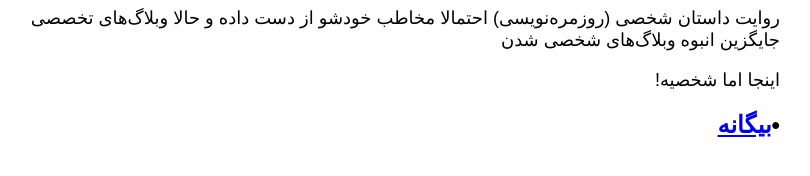
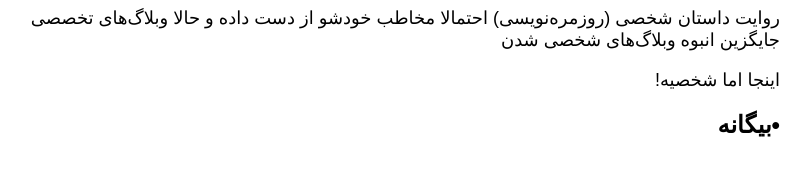
Before and after one commit to darkblog/darkblog.github.io, a Jekyll site: the page built from _posts/2023-8-22-5.md, in a window 1280 px wide. Shown: the part 234-410 px from the top of the page, without its empty margins (407-1217 px from the left). Built offline with Jekyll 4.4.1, drawn with Linux system fonts in a browser that asks for light colours.

Commit message:
Update post.html

```diff
--- a/_layouts/post.html
+++ b/_layouts/post.html
@@ -7,7 +7,7 @@
 <head>
 <title>{{ page.title }}</title>
 <meta name="viewport" content="width=device-width">
-<style>body{font-family:sans-serif;margin:auto;padding:0 1em;max-width:48em}p{font-size:large}</style>
+<style>body{font-family:sans-serif;margin:auto;padding:0 1em;max-width:48em}p{font-size:large}a{text-decoration:none;color:black}</style>
 </head>
 <body>
 <h1>{{ page.title }}</h1>
```
